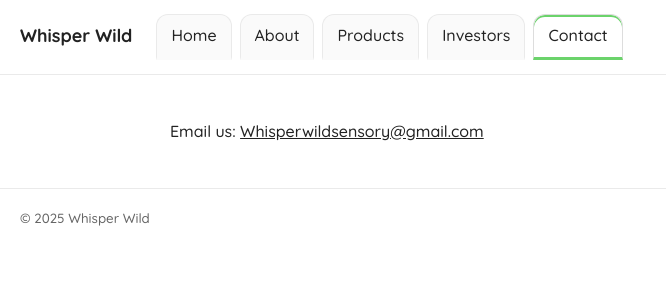
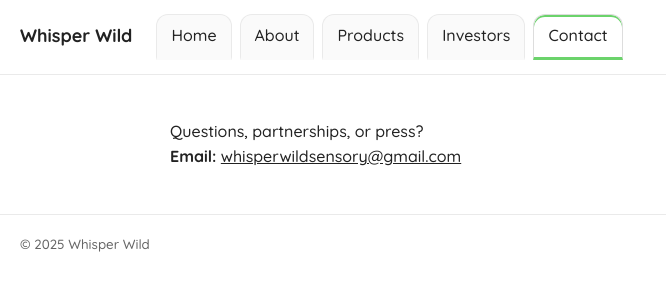
Before and after one commit to Resolve25/Whisper-Wild, a Jekyll site: the page built from contact.md, in a window 1280 px wide. Shown: the top 300 px of the page, without its empty margins (0-666 px from the left). Built offline with Jekyll 4.4.1, drawn with Linux system fonts in a browser that asks for light colours; our own code applies the rules of GitHub Pages for plain Markdown files.

Commit message:
Update contact.md

```diff
--- a/contact.md
+++ b/contact.md
@@ -1,7 +1,7 @@
 ---
 title: Contact
-layout: default
 permalink: /contact/
 ---
 
-Email us: [Whisperwildsensory@gmail.com](mailto:Whisperwildsesnory@gmail.com)
+Questions, partnerships, or press?
+**Email:** [whisperwildsensory@gmail.com](mailto:whisperwildsensory@gmail.com)
```
